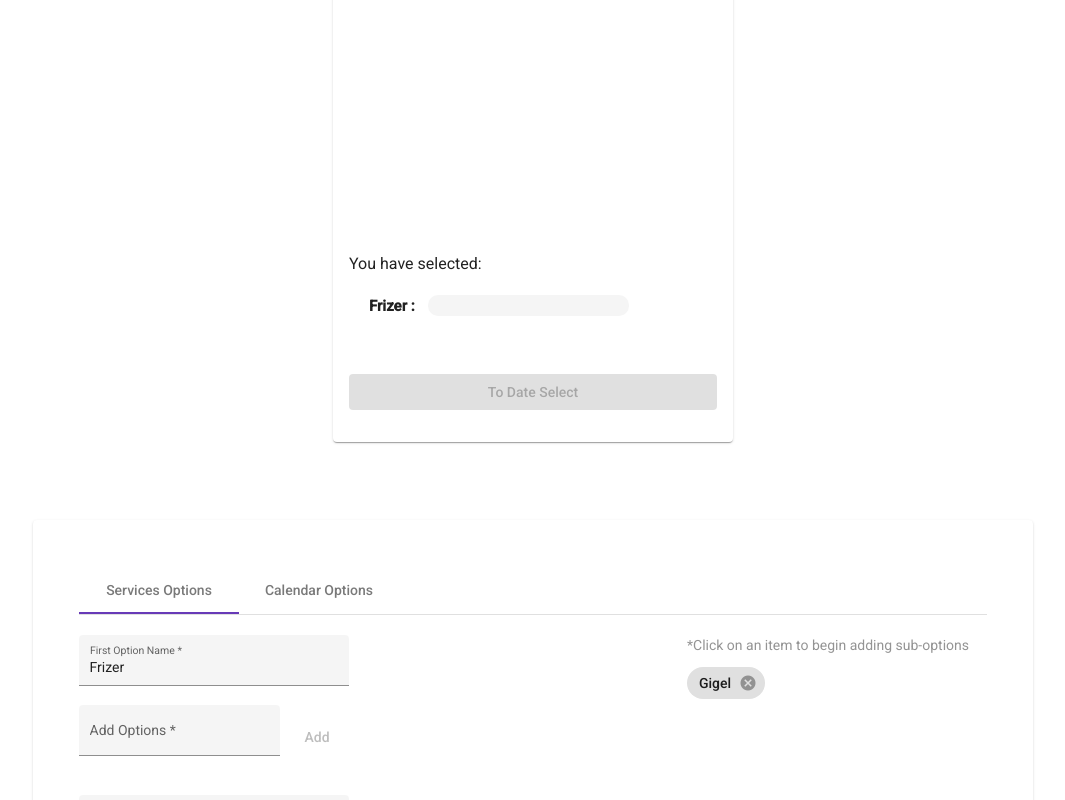
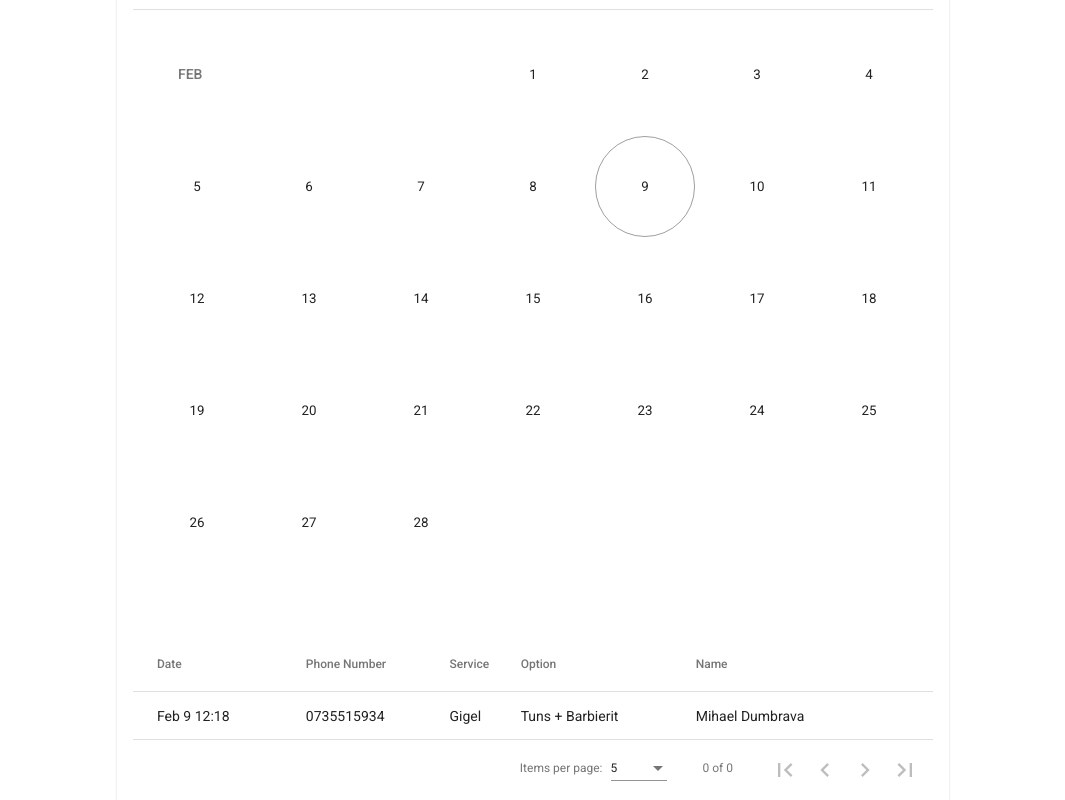
Before and after one commit to SebastianDochia/scaffold-app, an Angular app: page / in a window 1280 px wide. Shown: the part 280-1080 px from the top of the page, without its empty margins (107-1172 px from the left). Built offline with nearby package versions, Linux system fonts and the light colour scheme.

Commit message:
feat: reservations page

```diff
--- a/src/app/app.component.html
+++ b/src/app/app.component.html
@@ -1,5 +1,12 @@
-<div class="wraping-flex">
-    <app-reservation-calendar [systemConfig]="sysConf"></app-reservation-calendar>
+<mat-tab-group>
+    <mat-tab label="Reservations">
+        <app-reservations></app-reservations>
+    </mat-tab>
+    <mat-tab label="Customize Widget">
+        <div class="wraping-flex">
+            <app-reservation-calendar [systemConfig]="sysConf"></app-reservation-calendar>
 
-    <eb-edit-box (filterDates)="onDataChange($event)"></eb-edit-box>
-</div>
+            <eb-edit-box (filterDates)="onDataChange($event)"></eb-edit-box>
+        </div>
+    </mat-tab>
+</mat-tab-group>
--- a/src/app/app.component.scss
+++ b/src/app/app.component.scss
@@ -3,15 +3,20 @@
     flex-direction: row;
     flex-wrap: wrap;
     justify-content: space-around;
+    overflow: hidden;
 }
 
 app-reservation-calendar {
     width: 500px;
     margin-top: 50px;
-    margin-bottom: 50px;
 }
 
 eb-edit-box {
     width: 80%;
     max-width: 1000px;
+    margin-top: 50px;
 }
+
+app-reservations {
+    margin: 50px;
+}
--- /dev/null
+++ b/src/app/reservation-calendar/models/reservation.ts
@@ -0,0 +1,8 @@
+export interface Reservation {
+  date: Date,
+  phoneNumber: string,
+  service: string,
+  subOption: string,
+  email: string,
+  name?: string,
+}
--- /dev/null
+++ b/src/app/reservations/reservations.component.html
@@ -0,0 +1,54 @@
+<mat-card>
+    <mat-card-content>
+        <mat-calendar [(selected)]="selected"></mat-calendar>
+
+        <table class="table"
+               mat-table
+               [dataSource]="reservations">
+            <ng-container matColumnDef="service">
+                <th mat-header-cell
+                    *matHeaderCellDef> Service </th>
+                <td mat-cell
+                    *matCellDef="let element"> {{element.service}} </td>
+            </ng-container>
+
+            <ng-container matColumnDef="subOption">
+                <th mat-header-cell
+                    *matHeaderCellDef> Option </th>
+                <td mat-cell
+                    *matCellDef="let element"> {{element.subOption}} </td>
+            </ng-container>
+
+            <ng-container matColumnDef="date">
+                <th mat-header-cell
+                    *matHeaderCellDef> Date </th>
+                <td mat-cell
+                    *matCellDef="let element"> {{element.date | date:'MMM d hh:mm'}} </td>
+            </ng-container>
+
+            <ng-container matColumnDef="name">
+                <th mat-header-cell
+                    *matHeaderCellDef> Name </th>
+                <td mat-cell
+                    *matCellDef="let element"> {{element.name}} </td>
+            </ng-container>
+
+            <ng-container matColumnDef="phoneNumber">
+                <th mat-header-cell
+                    *matHeaderCellDef> Phone Number </th>
+                <td mat-cell
+                    *matCellDef="let element"> {{element.phoneNumber}} </td>
+            </ng-container>
+
+            <tr mat-header-row
+                *matHeaderRowDef="displayedColumns"></tr>
+            <tr mat-row
+                *matRowDef="let row; columns: displayedColumns;"></tr>
+        </table>
+
+        <mat-paginator [pageSizeOptions]="[5, 10, 20]"
+                       showFirstLastButtons
+                       aria-label="Select page of periodic elements">
+        </mat-paginator>
+    </mat-card-content>
+</mat-card>
--- /dev/null
+++ b/src/app/reservations/reservations.component.scss
@@ -0,0 +1,10 @@
+mat-card {
+    margin: auto;
+    margin-top: 50px;
+    max-width: 800px;
+}
+
+.table {
+    margin-top: 50px;
+    width: 100%;
+}
--- /dev/null
+++ b/src/app/reservations/reservations.component.ts
@@ -0,0 +1,30 @@
+import {
+  Component,
+  OnInit,
+} from '@angular/core';
+
+import { Reservation } from 'src/app/reservation-calendar/models/reservation';
+
+@Component({
+  selector: 'app-reservations',
+  templateUrl: './reservations.component.html',
+  styleUrls: ['./reservations.component.scss']
+})
+export class ReservationsComponent implements OnInit {
+  selected: Date | null = null;
+  displayedColumns: string[] = ['date', 'phoneNumber', 'service', 'subOption', 'name'];
+  reservations: Array<Reservation> = [{
+    date: new Date(),
+    phoneNumber: '0735515934',
+    service: 'Gigel',
+    subOption: 'Tuns + Barbierit',
+    email: 'mihael.dumbrava@gmail.com',
+    name: 'Mihael Dumbrava',
+  }];
+
+  constructor() { }
+
+  ngOnInit() {
+  }
+
+}
```
Also changed, not shown: src/app/app.module.ts (+6 -1 lines), src/app/reservations/reservations.module.ts (added, +49 -0 lines), 1 other file (tests, documents, lock files or other folders).
